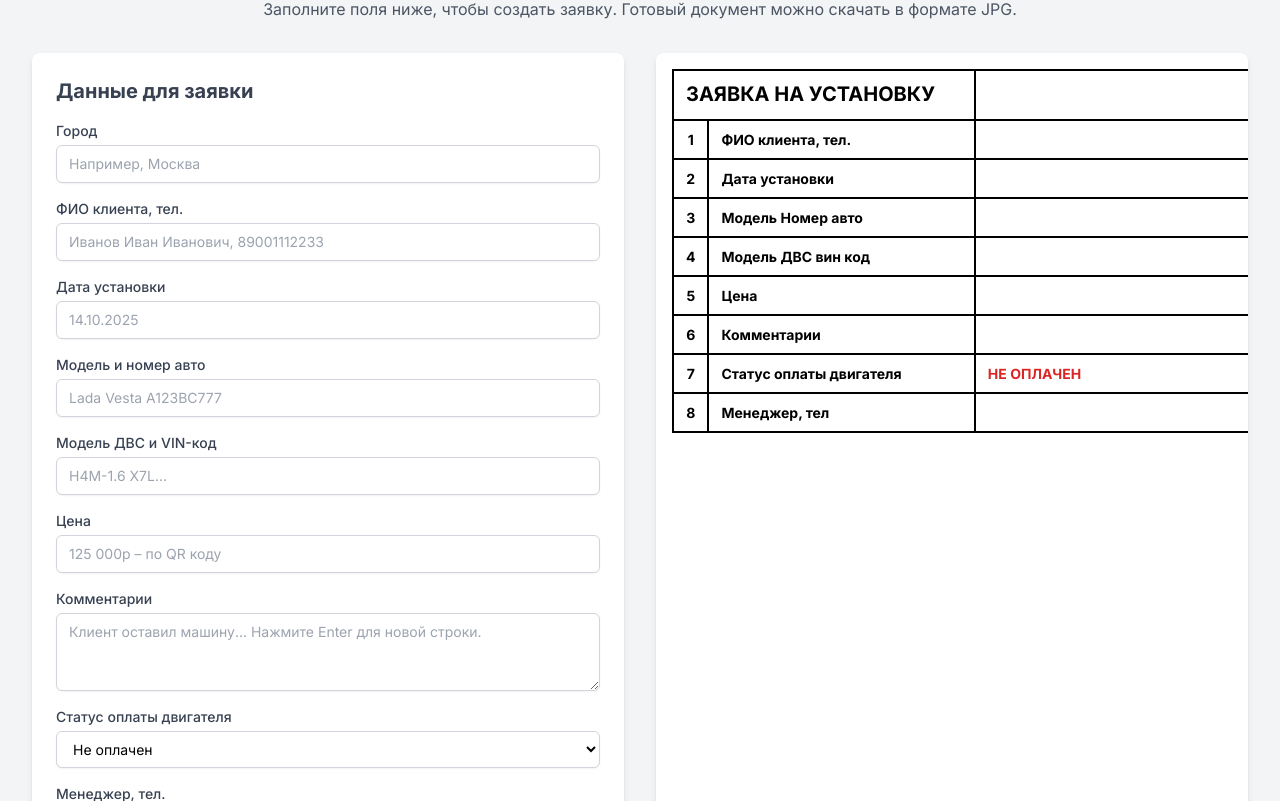
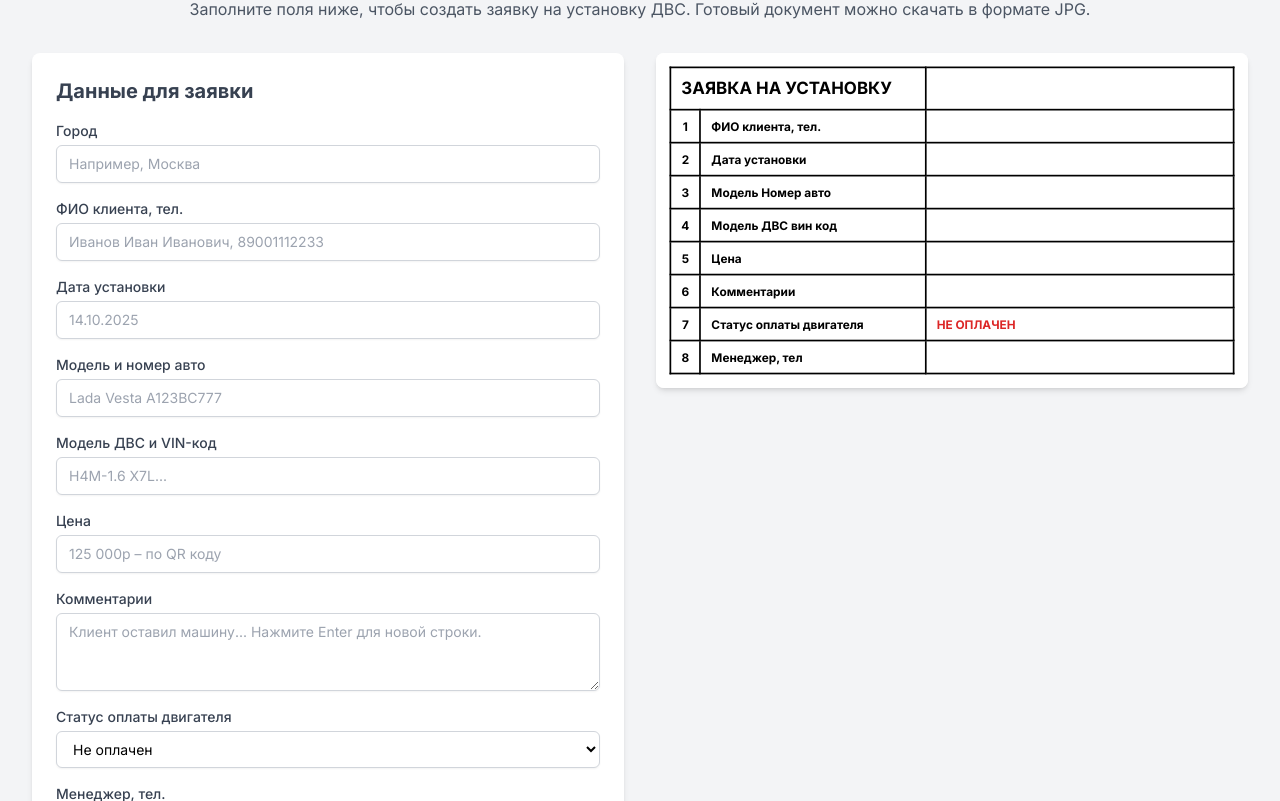
Before and after one commit to ryangranville7-ai/generatorZayavok, a plain HTML site: page index.html in a window 1280 px wide. Shown: the part 79-880 px from the top of the page. Drawn offline with nearby package versions, Linux system fonts and the light colour scheme.

Commit message:
index.html

```diff
--- a/index.html
+++ b/index.html
@@ -71,22 +71,23 @@
             word-break: break-word; /* Переносит длинные слова */
         }
 
-        .preview-container {
-            overflow-x: auto; /* Добавляем горизонтальную прокрутку для предпросмотра */
+        .preview-wrapper {
+            overflow: hidden; /* Скрываем части, которые выходят за рамки при масштабировании */
         }
 
         #application-preview {
             padding: 1rem; /* Отступы внутри JPG файла */
             background-color: white;
             width: 700px; /* Фиксированная ширина для стабильного формата JPG */
+            transform-origin: top left; /* Масштабируем от левого верхнего угла */
         }
     </style>
 </head>
 <body class="bg-gray-100 p-4 sm:p-6 lg:p-8">
     <div class="max-w-7xl mx-auto">
         <header class="text-center mb-8">
-            <h1 class="text-3xl font-bold text-gray-800">Генератор заявок</h1>
-            <p class="text-gray-600 mt-2">Заполните поля ниже, чтобы создать заявку. Готовый документ можно скачать в формате JPG.</p>
+            <h1 class="text-3xl font-bold text-gray-800">Генератор заявок на установку ДВС</h1>
+            <p class="text-gray-600 mt-2">Заполните поля ниже, чтобы создать заявку на установку ДВС. Готовый документ можно скачать в формате JPG.</p>
         </header>
 
         <div class="grid grid-cols-1 lg:grid-cols-2 gap-8">
@@ -140,7 +141,7 @@
             </div>
 
             <!-- Предпросмотр заявки -->
-            <div class="bg-white rounded-lg shadow-md preview-container">
+            <div class="bg-white rounded-lg shadow-md preview-wrapper">
                  <div id="application-preview">
                     <table class="application-table">
                         <thead>
@@ -264,10 +265,10 @@
 
             // 4. Обработчик для кнопки скачивания
             const downloadButton = document.getElementById('downloadBtn');
-            const previewElement = document.getElementById('application-preview');
+            const previewElementForDownload = document.getElementById('application-preview');
 
             downloadButton.addEventListener('click', () => {
-                html2canvas(previewElement, {
+                html2canvas(previewElementForDownload, {
                     scale: 2,
                     useCORS: true,
                     backgroundColor: '#ffffff'
@@ -278,6 +279,31 @@
                     link.click();
                 });
             });
+
+            // 5. Логика масштабирования для предпросмотра
+            const previewWrapper = document.querySelector('.preview-wrapper');
+            const previewElementForScale = document.getElementById('application-preview');
+            const previewWidth = 700; // Фиксированная ширина контента для предпросмотра
+
+            const scalePreview = () => {
+                if (!previewWrapper || !previewElementForScale) return;
+
+                const containerWidth = previewWrapper.offsetWidth;
+
+                if (containerWidth < previewWidth) {
+                    const scale = containerWidth / previewWidth;
+                    previewElementForScale.style.transform = `scale(${scale})`;
+                    // Подгоняем высоту контейнера под масштабированный элемент
+                    previewWrapper.style.height = `${previewElementForScale.offsetHeight * scale}px`;
+                } else {
+                    previewElementForScale.style.transform = 'scale(1)';
+                    previewWrapper.style.height = 'auto';
+                }
+            };
+
+            // Запускаем масштабирование при загрузке и изменении размера окна
+            window.addEventListener('resize', scalePreview);
+            scalePreview();
         });
     </script>
 </body>
```
